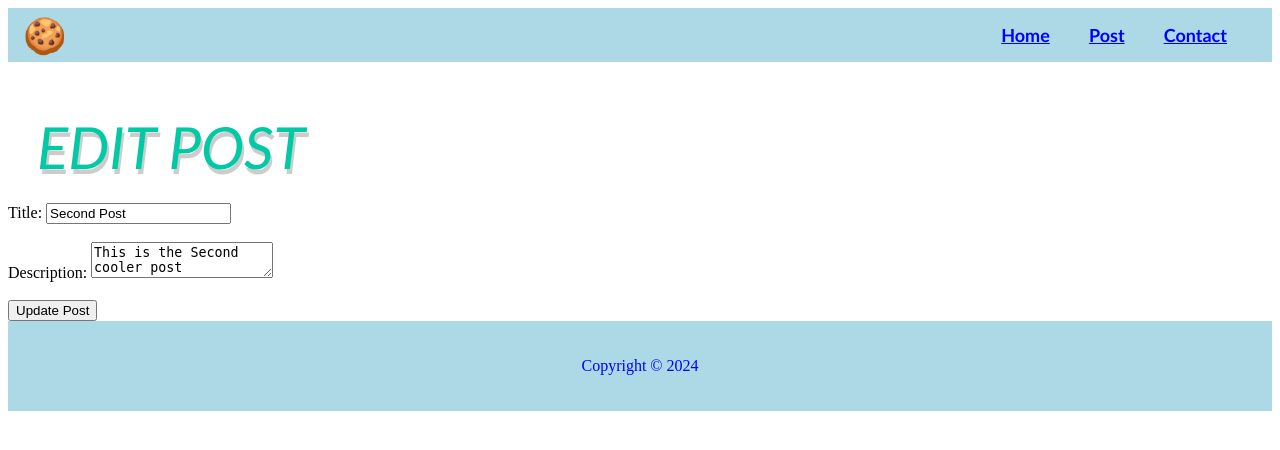
After one commit to TacoWarrior24/Blog, a Node server app: page /edit/1 in a window 1280 px wide. The commit adds this page. Shown: the top 450 px of the page. Run offline with Node 20, Linux system fonts and the light colour scheme.

Commit message:
Implemented edit feature

```diff
--- a/index.js
+++ b/index.js
@@ -11,7 +11,7 @@ app.set('view engine', 'ejs');
 app.use(bodyParser.urlencoded({ extended: true }));
 
 // Serve static files
-app.use(express.static("public"));
+app.use(express.static('public'));
 
 // Dummy data to simulate posts
 let posts = [
@@ -22,6 +22,23 @@ let posts = [
 // Home route to view all posts
 app.get("/", (req, res) => {
   res.render("index.ejs", {posts: posts});
+});
+
+// Route to show the edit form for a specific post by index
+app.get('/edit/:index', (req, res) => {
+  const index = req.params.index;
+  const post = posts[index]; // Get the post by index
+  res.render('editPost', { post: post, index: index });
+});
+
+// Route to update the post after editing
+app.post('/edit/:index', (req, res) => {
+  const index = req.params.index;
+  posts[index] = {
+      title: req.body.title,
+      description: req.body.description
+  };
+  res.redirect('/');
 });
 
 // Route to delete a post by index
--- a/public/styles/main.css
+++ b/public/styles/main.css
@@ -1,7 +1,3 @@
-*{
-    /*text-decoration: none;*/
-}
-
 .navbar {
     background-color: lightblue;
     font-family: calibri;
--- /dev/null
+++ b/views/editPost.ejs
@@ -0,0 +1,14 @@
+<%- include("partials/header.ejs") %>
+
+<h1>Edit Post</h1>
+    <form action="/edit/<%= index %>" method="POST">
+        <label for="title">Title:</label>
+        <input type="text" name="title" id="title" value="<%= post.title %>" required><br><br>
+
+        <label for="description">Description:</label>
+        <textarea name="description" id="description" required><%= post.description %></textarea><br><br>
+
+        <button type="submit">Update Post</button>
+    </form>
+
+<%- include("partials/footer.ejs") %>
--- a/views/index.ejs
+++ b/views/index.ejs
@@ -7,9 +7,12 @@
             <div class="post">
                 <h2><%= post.title %></h2>
                 <p><%= post.description %></p>
+                <a href="/edit/<%= index %>">
+                  <button>Edit</button>
+                </a>
                 <form action="/delete/<%= index %>" method="POST">
                   <button id="deletePost" type="submit"><strong>X</strong></button>
-              </form>
+                </form>
             </div>
         <% }) %>
     </div>
--- a/views/partials/header.ejs
+++ b/views/partials/header.ejs
@@ -4,7 +4,7 @@
 <head>
   <meta charset="UTF-8">
   <meta name="viewport" content="width=device-width, initial-scale=1.0">
-  <link rel="stylesheet" href="styles/main.css">
+  <link rel="stylesheet" href="/styles/main.css">
   <title>JLong Blog</title>
 </head>
 
```
